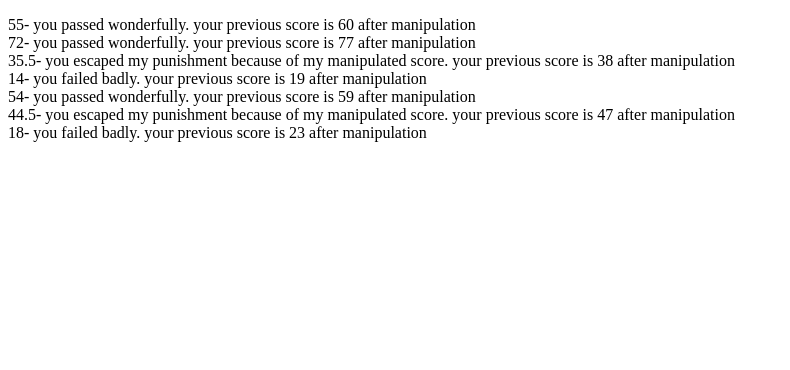
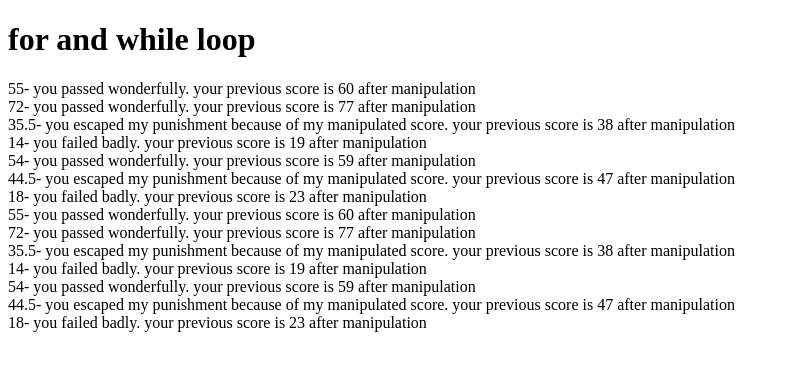
Before and after one commit to Marveleecious/scores, a plain HTML site: page index.html in a window 1280 px wide. Shown: the whole page, without its empty margins (0-790 px from the left). Drawn offline with Linux system fonts and the light colour scheme.

Commit message:
my second statement

```diff
--- a/index.html
+++ b/index.html
@@ -7,8 +7,9 @@
     <title>Document</title>
 </head>
 <body>
-
+    <h1>for and while loop</h1>
     <p id="output"></p>
+    <p id="output2"></p>
 
 
 
--- a/script.js
+++ b/script.js
@@ -22,3 +22,26 @@ for(let m = 0; m < scores.length; m++) {
         output.innerHTML += punishment + "- you failed badly. your previous score is " + scores[m] + "  after manipulation <br>"
     }
 }
+
+output2 = document.getElementById('output2');
+let score = [60, 77, 38, 19, 59, 47, 23];
+
+let v=0;
+while(v < score.length){
+    let punishment = scores[v] - 5
+    let manipulated = (punishment + scores[v]) / 2
+
+    if (punishment > 50){
+        output.innerHTML += punishment + "- you passed wonderfully. your previous score is " + scores[v] + " after manipulation <br> "
+
+    }
+
+    else if ((punishment + scores[v]) / 2 > 30){
+        output.innerHTML += manipulated + "- you escaped my punishment because of my manipulated score. your previous score is " + scores[v] + "  after manipulation <br>"
+    }
+
+    else {
+        output.innerHTML += punishment + "- you failed badly. your previous score is " + scores[v] + "  after manipulation <br>"
+    }
+    v++
+}
```
